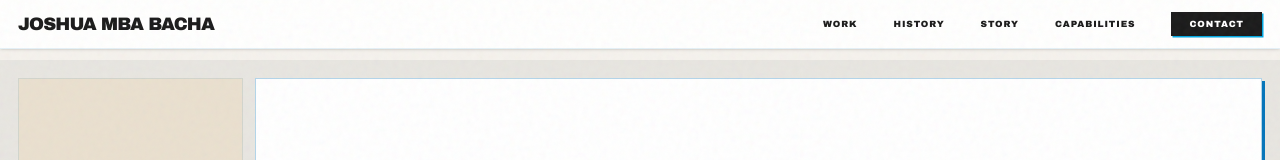
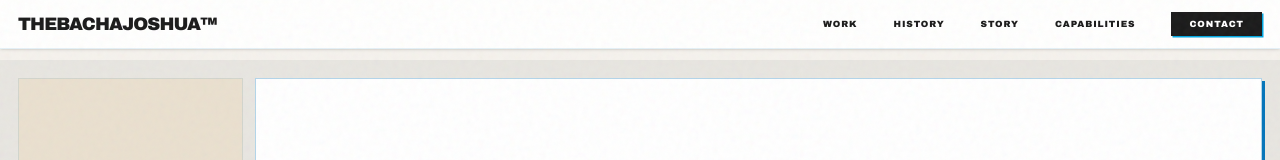
Before and after one commit to thedevbachajoshua/porfolio, a React (Vite) app: page / in a window 1280 px wide. Shown: the top 160 px of the page. Built offline with nearby package versions, Linux system fonts and the light colour scheme.

Commit message:
feat: Update brand name in header and footer
Replaces the old brand name "JOSHUA MBA BACHA" with the new, official brand name "thebachajoshua™" across the application's header and footer elements. This ensures consistent branding throughout the portfolio.

```diff
--- a/src/App.tsx
+++ b/src/App.tsx
@@ -37,7 +37,7 @@ export default function App() {
             }}
             className="font-display text-xl md:text-2xl tracking-tighter uppercase font-black cursor-pointer hover:text-deep-orange transition-colors"
           >
-            JOSHUA MBA BACHA
+            thebachajoshua™
           </a>
 
           <div className="hidden md:flex items-center gap-12 font-display uppercase tracking-widest text-xs font-black">
@@ -116,7 +116,7 @@ export default function App() {
               </div>
 
               <div className="mt-auto">
-                <p className="text-[10px] font-black uppercase tracking-widest opacity-30">JOSHUA MBA BACHA© 2026</p>
+                <p className="text-[10px] font-black uppercase tracking-widest opacity-30">thebachajoshua™ © 2026</p>
               </div>
             </motion.div>
           </>
```
